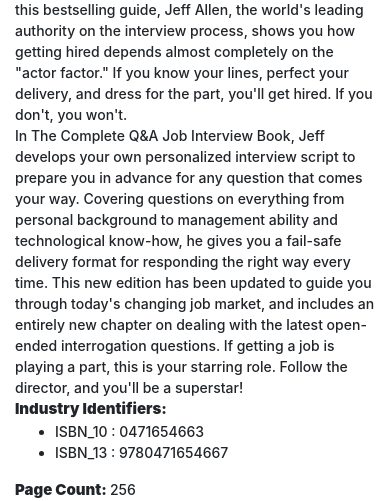
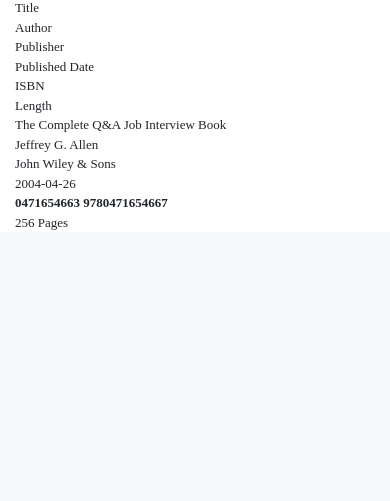
Before and after one commit to peteryoungy/COMS4170-UIDesign, a Flask app: page /view/1 in a window 390 px wide. Shown: the part 964-1465 px from the top of the page. After the commit the page ends 1194 px from the top, so only its background shows below. Run offline with Flask 2, Linux system fonts and the light colour scheme; some libraries are stand-ins or nearby versions.

Commit message:
hw7 main view page modified

```diff
--- a/hw7/hw7_yy3102/static/main.css
+++ b/hw7/hw7_yy3102/static/main.css
@@ -1,3 +1,7 @@
+* {
+    font-family: 'Times New Roman', Times, serif !important
+}
+
 #title{
     height: 130px;
     background-color: lightgrey;
--- a/hw7/hw7_yy3102/templates/view.html
+++ b/hw7/hw7_yy3102/templates/view.html
@@ -11,6 +11,13 @@
 
     $(document).ready(function(){
         $("#description").html(  item.volumeInfo.description )
+
+        var myHTML= item.volumeInfo.description
+
+        var strippedHtml = myHTML.replace(/<[^>]+>/g, '');
+
+        console.log(strippedHtml);
+        $("#description").text(strippedHtml)
     })
 
 
@@ -18,30 +25,81 @@
 
 <style>
 
-    #info {
-        font-size: 14px;
-        font-weight: 500
+    .container-book {
+        font-size: 13px;
+        font-weight: 500;
     }
-    .subtitle{
-        font-size: 15px;
-        font-weight: 900;
+
+    #book-title{
+        font-size: 20px;
+        font-weight: 700;
+    }
+
+    .bold {
+        font-weight: 800;
+    }
+
+    #description {
+        margin-top: 15px;
+        margin-bottom: 15px;
     }
 </style>
 
-<h2 id = "title">
-    {{item.volumeInfo.title}}
-</h2>
+<div class="container-book">
 
-<div id="img-div">
+    <div id="basic-info" class="row">
+        <div class="col-md-2">
             <img src={{item.volumeInfo.imageLinks.thumbnail}}>
         </div>
-
-<div id="info">
+        <div class="col-md-7">
+            <div id="book-title">
+                {{item.volumeInfo.title}}
+            </div>
 
             <div id="authors">
-        <span class="subtitle">
-            Authors:
+                <span>
+                    Author:
                 </span>
+                <span>
+
+                    {% for author in item.volumeInfo.authors %}
+                        <span class="bold"> {{author}} </span>
+                    {% endfor %}
+
+                </span>
+            </div>
+
+            <div id="publishedDate">
+                <div>
+                    <span> Published Date: </span>
+                    <span class="bold">{{ item.volumeInfo.publishedDate }} </span>
+                </div>
+            </div>
+
+            <div id="description">
+                <!-- description: {{ item.volumeInfo.description }} -->
+            </div>
+        </div>
+    </div>
+
+    <div class="bold">Bibliographic information</div>
+    <div id="detail-info" class="row">
+
+        <div class="col-md-2">
+            <div>Title</div>
+            <div>Author</div>
+            <div>Publisher</div>
+            <div>Published Date</div>
+            <div>ISBN</div>
+            <div>Length</div>
+        </div>
+
+        <div class="col-md-7">
+            <div>
+                {{item.volumeInfo.title}}
+            </div>
+
+            <div >
                 <span>
 
                     {% for author in item.volumeInfo.authors %}
@@ -51,48 +109,29 @@
                 </span>
             </div>
 
-    <div id="publisher">
             <div>
-            <span class="subtitle">Publisher:</span>
-            <span> {{ item.volumeInfo.publisher }} </span>
-        </div>
-    </div>
-
-    <div id="publishedDate">
-        <div>
-            <span  class="subtitle"> Published Date: </span>
-            <span>{{ item.volumeInfo.publishedDate }} </span>
-        </div>
+                {{ item.volumeInfo.publisher }}
             </div>
 
             <div>
-        <div class="subtitle">
-            Description:
+                {{ item.volumeInfo.publishedDate }}
             </div>
-        <div id="description">
-            <!-- description: {{ item.volumeInfo.description }} -->
+
+            <div>
+                <span class="bold">
+                    {% for entry in item.volumeInfo.industryIdentifiers %}
+                        {{entry.identifier}}
+                    {% endfor %}
+                </span>
+            </div>
+
+
+        <div>
+            {{item.volumeInfo.pageCount }} Pages
+        </div>
+
         </div>
     </div>
-
-    <div id="industryId">
-
-        <span class="subtitle">
-            Industry Identifiers:
-        </span>
-        <ul>
-            {% for entry in item.volumeInfo.industryIdentifiers %}
-                <li> {{entry.type}} : {{entry.identifier}}</li>
-            {% endfor %}
-        </ul>
-    </div>
-
-    <div id="pageCount">
-        <div>
-            <span class="subtitle"> Page Count: </span>
-            <span> {{item.volumeInfo.pageCount }} </span>
-        </div>
-    </div>
-
 </div>
 
 
```
Lines whose indentation alone changed are shown as unchanged.
